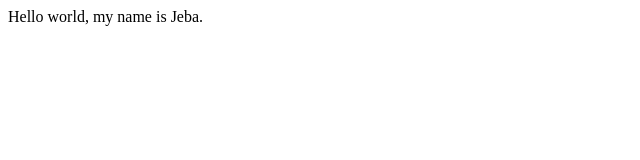
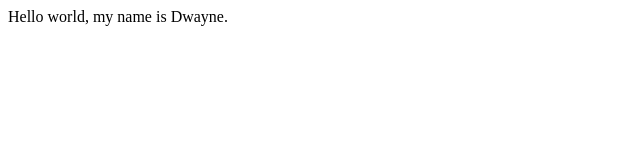
Before and after one commit to d1gomes/d1gomes.github.io, a plain HTML site: page index.html in a window 1280 px wide. Shown: the full height of the page, 0-640 px from the left. Drawn offline with Linux system fonts and the light colour scheme.

Commit message:
Update index.html

```diff
--- a/index.html
+++ b/index.html
@@ -1,5 +1,5 @@
 <!DOCTYPE html>
 <html>
-Hello world, my name is Jeba.
+Hello world, my name is Dwayne.
 </body>
 </html>
```
